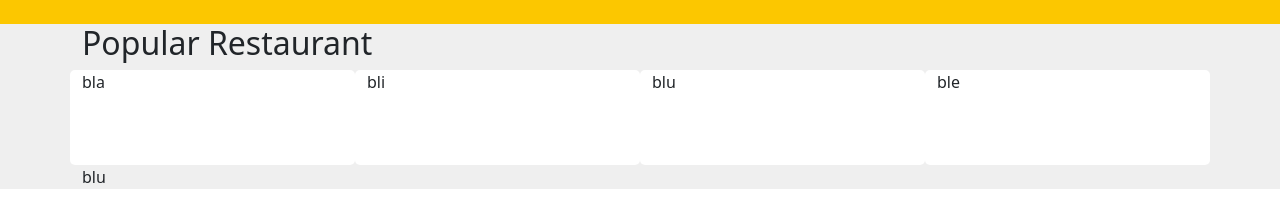
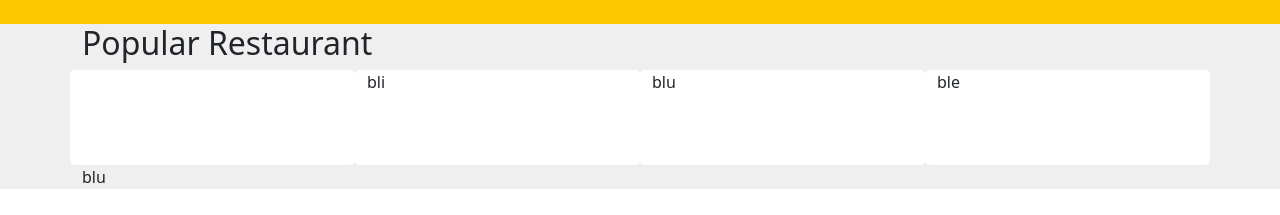
Before and after one commit to rizaruved/waysfood, a React (Create React App) app: page / in a window 1280 px wide. Shown: the part 534-749 px from the top of the page. Built offline with nearby package versions, Linux system fonts and the light colour scheme; a web font is replaced by a local one.

Commit message:
/ ‘src/pages/Home.jsx’

```diff
--- a/src/pages/Home.jsx
+++ b/src/pages/Home.jsx
@@ -1,5 +1,9 @@
 import logo from '../assets/png/waysfood.png';
 import pizza from '../assets/png/pizza-icon.png';
+import bkLogo from '../assets/png/burgerking.png';
+import starbucksLogo from '../assets/png/starbucks.png';
+import kfcLogo from '../assets/png/kfc.png';
+import jcoLogo from '../assets/png/jco.png';
 
 function Home() {
     return (
@@ -44,7 +48,9 @@ function Home() {
         <div className="container">
           <h2>Popular Restaurant</h2>
           <div className="row">
-            <div className="col-md-3 restaurantCard">bla</div>
+            <div className="col-md-3 restaurantCard">
+              <img />
+            </div>
             <div className="col-md-3 restaurantCard">bli</div>
             <div className="col-md-3 restaurantCard">blu</div>
             <div className="col-md-3 restaurantCard">ble</div>
```
